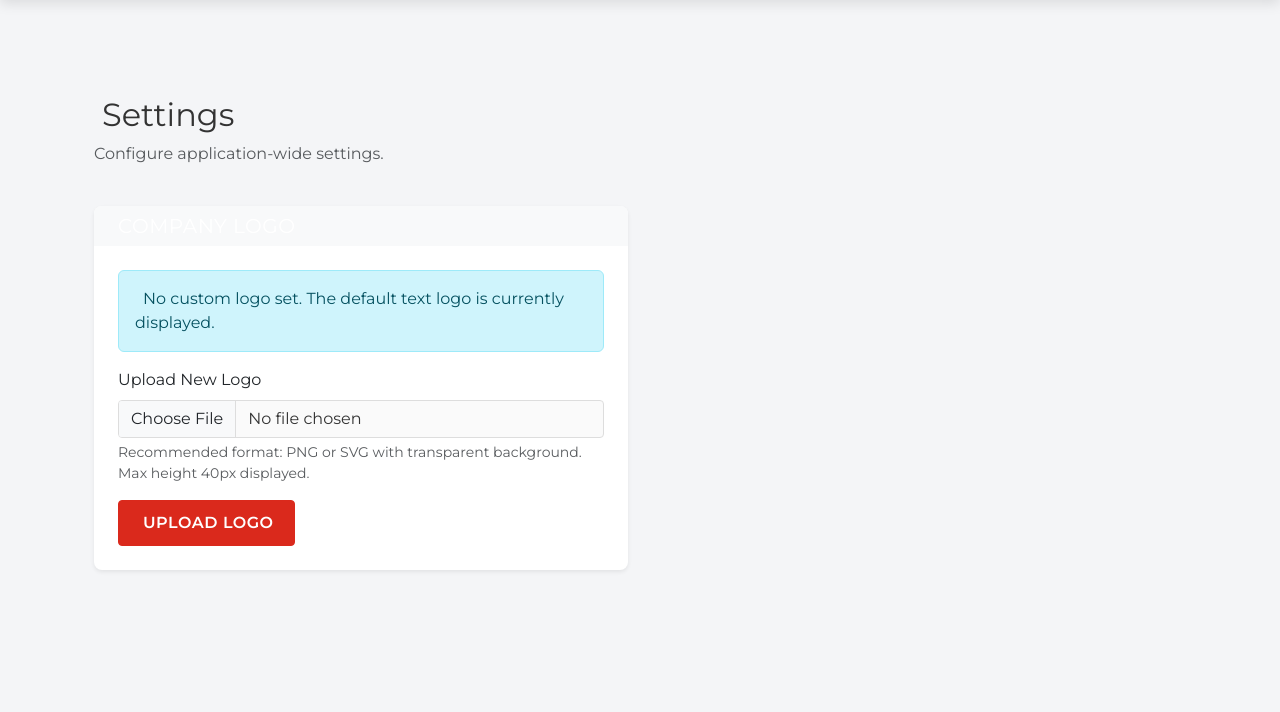
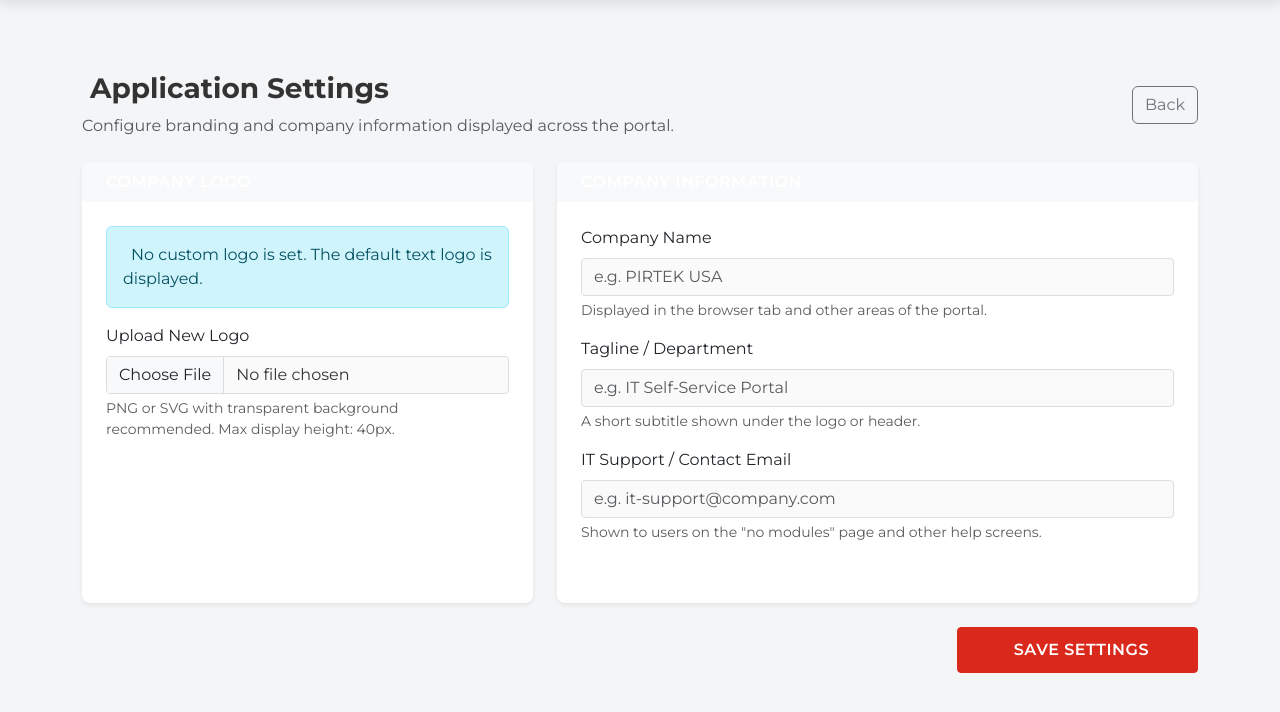
Before and after one commit to PIRTEKUS/UtilPortal, a Flask app: page /admin/settings in a window 1280 px wide. Shown: the part 75-787 px from the top of the page. Run offline with Flask 3, Linux system fonts and the light colour scheme; a user stored in the database is signed in.

Commit message:
Add Roles button per user, expand Settings with company info fields

```diff
--- a/routes/admin.py
+++ b/routes/admin.py
@@ -307,6 +307,25 @@ def update_user_permissions(user_id):
     flash(f'Permissions updated for {user.email}.', 'success')
     return redirect(url_for('admin.users'))
 
+@bp.route('/users/<int:user_id>/roles', methods=['POST'])
+@login_required
+@admin_required
+def update_user_roles(user_id):
+    user = User.query.get_or_404(user_id)
+    if user.is_admin():
+        flash('Cannot modify roles for an Admin user.', 'warning')
+        return redirect(url_for('admin.users'))
+
+    user.roles.clear()
+    for r_id in request.form.getlist('role_ids'):
+        r = Role.query.get(int(r_id))
+        if r:
+            user.roles.append(r)
+
+    db.session.commit()
+    flash(f'Roles updated for {user.email}.', 'success')
+    return redirect(url_for('admin.users'))
+
 @bp.route('/users/<int:user_id>/toggle_admin', methods=['POST'])
 @login_required
 @admin_required
@@ -332,20 +351,40 @@ def toggle_user_admin(user_id):
 @login_required
 @admin_required
 def settings():
+    def get_setting(key):
+        s = AppSetting.query.filter_by(key=key).first()
+        return s.value if s else None
+
+    def save_setting(key, value):
+        s = AppSetting.query.filter_by(key=key).first()
+        if not s:
+            s = AppSetting(key=key, value=value)
+            db.session.add(s)
+        else:
+            s.value = value
+
     if request.method == 'POST':
+        # Save text fields
+        for field in ['company_name', 'company_tagline', 'company_email']:
+            val = request.form.get(field, '').strip()
+            save_setting(field, val)
+
+        # Logo upload
         if 'logo' in request.files and request.files['logo'].filename:
             file = request.files['logo']
             filename = secure_filename(file.filename)
-            file.save(os.path.join('static', 'uploads', filename))
+            upload_dir = os.path.join(current_app.root_path, 'static', 'uploads')
+            os.makedirs(upload_dir, exist_ok=True)
+            file.save(os.path.join(upload_dir, filename))
+            save_setting('company_logo', filename)
 
-            logo_setting = AppSetting.query.filter_by(key='company_logo').first()
-            if not logo_setting:
-                logo_setting = AppSetting(key='company_logo', value=filename)
-                db.session.add(logo_setting)
-            else:
-                logo_setting.value = filename
-            db.session.commit()
-            flash('Company logo updated successfully.', 'success')
+        db.session.commit()
+        flash('Settings saved successfully.', 'success')
+        return redirect(url_for('admin.settings'))
 
-    logo_setting = AppSetting.query.filter_by(key='company_logo').first()
-    return render_template('admin/settings.html', logo=logo_setting.value if logo_setting else None)
+    return render_template('admin/settings.html',
+        logo=get_setting('company_logo'),
+        company_name=get_setting('company_name') or '',
+        company_tagline=get_setting('company_tagline') or '',
+        company_email=get_setting('company_email') or '',
+    )
--- a/templates/admin/settings.html
+++ b/templates/admin/settings.html
@@ -3,43 +3,78 @@
 {% block title %}Application Settings{% endblock %}
 
 {% block content %}
-<div class="container-fluid mt-4">
-    <div class="row mb-4">
-        <div class="col-md-6">
-            <h2><i class="fas fa-cogs me-2"></i>Settings</h2>
-            <p class="text-muted">Configure application-wide settings.</p>
+<div class="row mb-4">
+    <div class="col-12 d-flex justify-content-between align-items-center">
+        <div>
+            <h3 class="fw-bold"><i class="fas fa-cogs me-2 text-secondary"></i>Application Settings</h3>
+            <p class="text-muted mb-0">Configure branding and company information displayed across the portal.</p>
         </div>
+        <a href="{{ url_for('admin.dashboard') }}" class="btn btn-outline-secondary">Back</a>
     </div>
+</div>
 
-    <div class="row">
-        <div class="col-md-6">
-            <div class="card shadow-sm border-0">
-                <div class="card-header bg-light">
-                    <h5 class="mb-0"><i class="fas fa-image me-2"></i>Company Logo</h5>
+<form action="{{ url_for('admin.settings') }}" method="POST" enctype="multipart/form-data">
+    <div class="row g-4">
+
+        <!-- Company Logo Card -->
+        <div class="col-md-5">
+            <div class="card shadow-sm h-100">
+                <div class="card-header bg-light fw-semibold">
+                    <i class="fas fa-image me-2 text-primary"></i>Company Logo
                 </div>
                 <div class="card-body">
                     {% if logo %}
-                    <div class="mb-4 text-center p-3 border rounded bg-light">
+                    <div class="mb-3 text-center p-3 border rounded bg-light">
                         <p class="text-muted small mb-2">Current Logo:</p>
                         <img src="{{ url_for('static', filename='uploads/' + logo) }}" alt="Company Logo" style="max-height: 80px; max-width: 100%;">
                     </div>
                     {% else %}
                     <div class="alert alert-info">
-                        <i class="fas fa-info-circle me-2"></i> No custom logo set. The default text logo is currently displayed.
+                        <i class="fas fa-info-circle me-2"></i>No custom logo is set. The default text logo is displayed.
                     </div>
                     {% endif %}
 
-                    <form action="{{ url_for('admin.settings') }}" method="POST" enctype="multipart/form-data">
-                        <div class="mb-3">
-                            <label class="form-label">Upload New Logo</label>
-                            <input class="form-control" type="file" name="logo" accept="image/png, image/jpeg, image/svg+xml, image/webp" required>
-                            <div class="form-text">Recommended format: PNG or SVG with transparent background. Max height 40px displayed.</div>
-                        </div>
-                        <button type="submit" class="btn btn-primary"><i class="fas fa-upload me-1"></i> Upload Logo</button>
-                    </form>
+                    <div class="mb-3">
+                        <label class="form-label">Upload New Logo</label>
+                        <input class="form-control" type="file" name="logo" accept="image/png, image/jpeg, image/svg+xml, image/webp">
+                        <div class="form-text">PNG or SVG with transparent background recommended. Max display height: 40px.</div>
+                    </div>
                 </div>
             </div>
         </div>
+
+        <!-- Company Info Card -->
+        <div class="col-md-7">
+            <div class="card shadow-sm h-100">
+                <div class="card-header bg-light fw-semibold">
+                    <i class="fas fa-building me-2 text-primary"></i>Company Information
+                </div>
+                <div class="card-body">
+                    <div class="mb-3">
+                        <label class="form-label">Company Name</label>
+                        <input type="text" class="form-control" name="company_name" value="{{ company_name }}" placeholder="e.g. PIRTEK USA">
+                        <div class="form-text">Displayed in the browser tab and other areas of the portal.</div>
+                    </div>
+                    <div class="mb-3">
+                        <label class="form-label">Tagline / Department</label>
+                        <input type="text" class="form-control" name="company_tagline" value="{{ company_tagline }}" placeholder="e.g. IT Self-Service Portal">
+                        <div class="form-text">A short subtitle shown under the logo or header.</div>
+                    </div>
+                    <div class="mb-3">
+                        <label class="form-label">IT Support / Contact Email</label>
+                        <input type="email" class="form-control" name="company_email" value="{{ company_email }}" placeholder="e.g. it-support@company.com">
+                        <div class="form-text">Shown to users on the "no modules" page and other help screens.</div>
+                    </div>
+                </div>
+            </div>
+        </div>
+
     </div>
-</div>
+
+    <div class="mt-4 text-end">
+        <button type="submit" class="btn btn-primary px-5">
+            <i class="fas fa-save me-2"></i>Save Settings
+        </button>
+    </div>
+</form>
 {% endblock %}
```
Also changed, not shown: templates/admin/users.html (+57 -0 lines).
